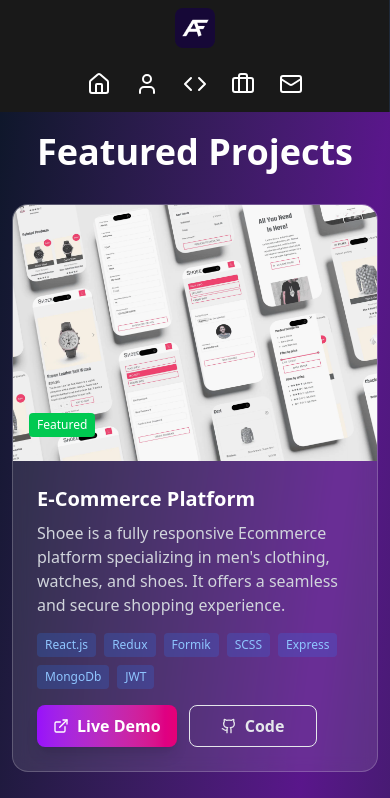
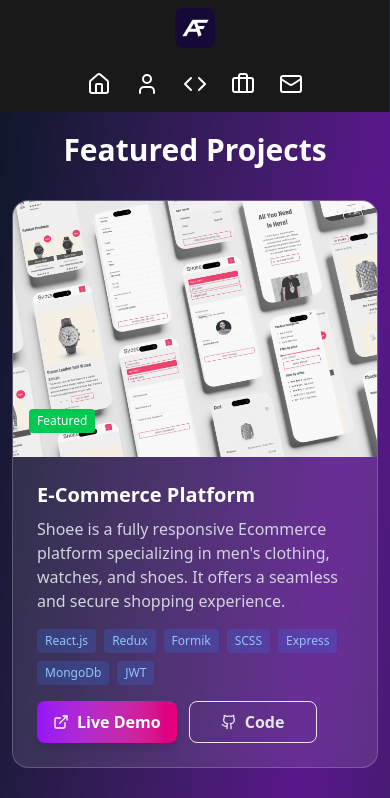
Before and after one commit to ahmed-alfarouq/portfolio, a React (Vite) app: page /projects in a window 390 px wide. Shown: the top 798 px of the page. Built offline with nearby package versions, Linux system fonts and the light colour scheme; no server answers.

Commit message:
Reduce page title size on small screens

```diff
--- a/src/index.css
+++ b/src/index.css
@@ -14,7 +14,7 @@
   }
 
   .page-title {
-    @apply text-4xl font-bold text-white mb-8 text-center;
+    @apply text-3xl md:text-4xl font-bold text-white mb-8 text-center;
   }
 
   .cta-btn {
```
